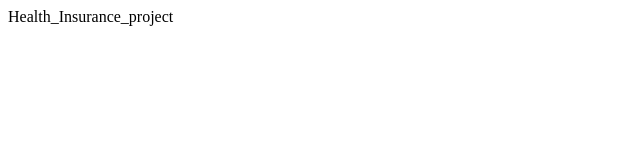
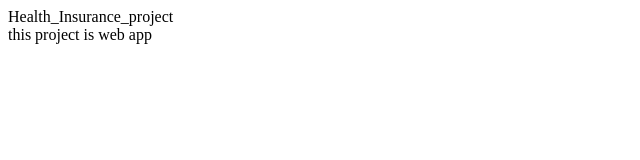
Before and after one commit to AdityaChavan0205/Health-Insurance-Project, a React (Vite) app in the folder Frontend/: page / in a window 1280 px wide. Shown: the top 160 px of the page, without its empty margins (0-640 px from the left). Built offline with nearby package versions, Linux system fonts and the light colour scheme.

Commit message:
first Change

```diff
--- a/Frontend/src/App.jsx
+++ b/Frontend/src/App.jsx
@@ -2,7 +2,11 @@ import React from 'react'
 
 function App() {
   return (
+    <>
     <div>Health_Insurance_project</div>
+    <div>this project is web app</div>
+      </>
+
   )
 }
 
```
